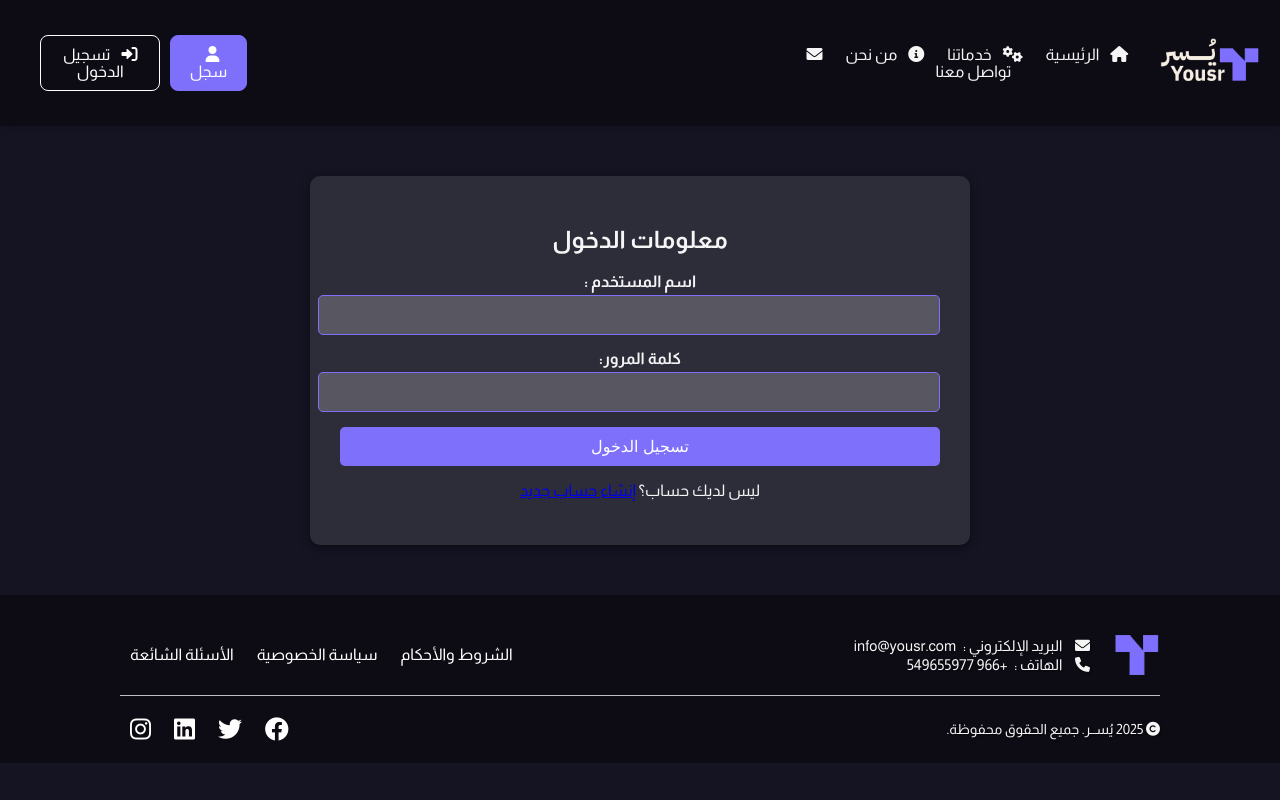
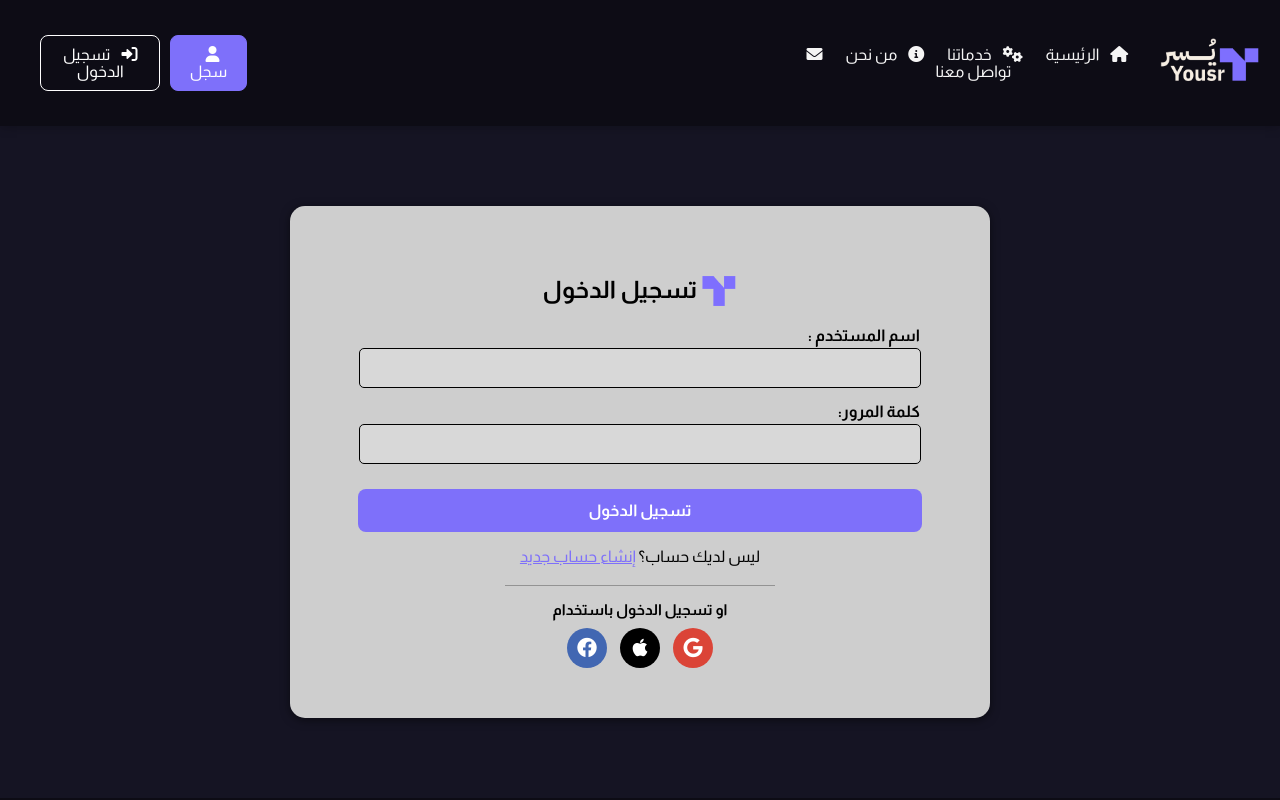
Before and after one commit to ShouqAl-mutairi/yousr, a plain HTML site: page html/login.html in a window 1280 px wide. Shown: the top 800 px of the page. Drawn offline with Linux system fonts and the light colour scheme.

Commit message:
Styles login and signup pages

```diff
--- a/css/auth.css
+++ b/css/auth.css
@@ -1,92 +1,157 @@
 /* style for login.html and sign-up.html */
 
-/* Form Container */
+.title {
+  display: flex;
+  justify-content: center;
+}
+
+.logo-title {
+  width: 35px;
+  height: 30px;
+  margin-top: 20px;
+  margin-left: 5px;
+}
+
 .form-container {
   max-width: 600px;
-    margin: 50px auto; /* Remove auto to align to right */
-    background: rgba(255, 255, 255, 0.1);
-    padding: 30px;
-    border-radius: 10px;
+  margin: 80px auto;
+  background: rgb(206, 206, 206);
+  color: black;
+  padding: 50px;
+  border-radius: 15px;
   box-shadow: 0 2px 10px rgba(0, 0, 0, 0.5);
-    position: relative; /* Allow for right alignment */
-    right: 0; /* Align to the right */
 }
 
-/* Additional styles remain unchanged */
-
-/* Fieldset Styles */
-fieldset {
-    border: none;
-}
-
-/* Legend Styles */
-legend {
-    font-size: 1.5em;
-    margin-bottom: 20px;
-    color: #f5f5f5;
-}
-
-/* Form Group Styles */
 .form-group {
   margin-bottom: 15px;
 }
 
-/* Label Styles */
 label {
   display: block;
   margin-bottom: 5px;
   font-weight: bold;
-    color: #f5f5f5;
+  color: #000000;
+  text-align: start;
+  margin: 4px 20px;
 }
 
-/* Input and Textarea Styles */
-input[type="text"],
-input[type="email"],
-input[type="password"],
-input[type="tel"],
-input[type="date"],
-input[type="number"],
-input[type="url"],
-textarea {
-    width: 100%;
+.form-input {
+  width: 90%;
   padding: 10px;
-    border: 1px solid #7e70fa;
+  border: 1px solid #000000;
   border-radius: 5px;
   font-size: 1em;
   background: rgba(255, 255, 255, 0.2);
-    color: #f5f5f5;
 }
 
-input[type="file"] {
-    padding: 5px;
+.form-input:focus {
+  border-color: #7e70fa;
+  outline: none;
 }
 
-/* Radio and Checkbox Styles */
 input[type="radio"],
 input[type="checkbox"] {
   margin-right: 10px;
 }
 
-/* Button Styles */
-button[type="submit"] {
+input[type="radio"]:checked,
+input[type="checkbox"]:checked {
+  outline: none;
+  accent-color: #7e70fa;
+}
+
+.radio-group label {
+    margin: 0 6px;
+}
+
+button {
+  margin-top: 10px;
   background-color: #7e70fa;
   color: white;
-    padding: 10px 20px;
+  padding: 13px 20px;
   border: none;
-    border-radius: 5px;
+  border-radius: 8px;
   cursor: pointer;
   font-size: 1em;
   transition: background-color 0.3s;
-    width: 100%;
+  width: 94%;
+  font-weight: bold;
+  font-family: "Almarai", sans-serif;
 }
 
-button[type="submit"]:hover {
-    background-color: #6a60d4;
+button:hover {
+  background-color: #3d377b;
 }
 
-/* Conditional Fields Section */
-#freelancer-fields h3,
-#client-fields h3 {
-    color: #f5f5f5;
-    margin: 15px 0;
+.date {
+  text-align: end;
 }
+
+.radio-group {
+  display: flex;
+}
+
+.label-header {
+  text-align: start;
+  margin-right: 20px;
+}
+
+p a {
+  color: #7e70fa;
+}
+
+p a:hover {
+  text-decoration: none;
+  color: #aca3f8;
+}
+
+.social-login {
+  margin-top: 20px;
+  text-align: center;
+}
+
+.divider {
+    width: 270px;
+    height: 1px;
+    background-color: #939393;
+    margin: 10px auto;
+}
+
+.social-login h3 {
+  margin-bottom: 10px;
+  font-size: 15px;
+}
+
+.btn-social {
+  display: inline-flex;
+  align-items: center;
+  justify-content: center;
+  width: 40px;
+  height: 40px;
+  border: none;
+  border-radius: 50%;
+  cursor: pointer;
+  color: #fff;
+  transition: transform 0.2s;
+  margin: 0 5px;
+}
+
+.btn-social.google {
+  background-color: #db4437;
+}
+
+.btn-social.apple {
+  background-color: #000;
+}
+
+.btn-social.facebook {
+  background-color: #4267b2;
+}
+
+.btn-social i {
+  font-size: 20px;
+}
+
+.btn-social:hover {
+  transform: scale(1.1);
+}
--- a/html/login.html
+++ b/html/login.html
@@ -34,7 +34,9 @@
           <a href="contact.html"><i class="fas fa-envelope"></i> تواصل معنا</a>
         </div>
         <div class="auth-buttons">
-            <a href="sign-up.html" class="btn primary"><i class="fas fa-user"></i> سجل</a>
+          <a href="sign-up.html" class="btn primary"
+            ><i class="fas fa-user"></i> سجل</a
+          >
           <a href="login.html" class="btn secondary"
             ><i class="fas fa-sign-in-alt"></i> تسجيل الدخول</a
           >
@@ -43,21 +45,49 @@
     </header>
 
     <main class="form-container">
-      <form
-        action="#"
-        method="post">
-          <h2>معلومات الدخول</h2>
+      <form action="#" method="post">
+        <div class="title">
+          <img class="logo-title" src="../assets/images/logo-without-text.png" alt="yousr logo" />
+          <h2>تسجيل الدخول</h2>
+        </div>
+
         <div class="form-group">
           <label for="username">اسم المستخدم :</label>
-            <input type="text" id="username" name="username" required />
+          <input
+            type="text"
+            id="username"
+            name="username"
+            class="form-input"
+            required
+          />
         </div>
         <div class="form-group">
           <label for="password">كلمة المرور:</label>
-            <input type="password" id="password" name="password" required />
+          <input
+            type="password"
+            id="password"
+            name="password"
+            class="form-input"
+            required
+          />
         </div>
         <button type="submit">تسجيل الدخول</button>
         <p>ليس لديك حساب؟ <a href="sign-up.html">إنشاء حساب جديد</a></p>
       </form>
+
+      <div class="social-login">
+        <div class="divider"></div>
+        <h3>او تسجيل الدخول باستخدام </h3>
+        <button class="btn-social google">
+          <i class="fab fa-google"></i>
+        </button>
+        <button class="btn-social apple">
+          <i class="fab fa-apple"></i>
+        </button>
+        <button class="btn-social facebook">
+          <i class="fab fa-facebook"></i>
+        </button>
+      </div>
     </main>
 
     <footer>
@@ -70,10 +100,13 @@
           />
           <div class="contact-info">
             <p>
-                <i class="fas fa-envelope"></i>  البريد الإلكتروني :
+              <i class="fas fa-envelope"></i> البريد الإلكتروني :
               <a href="mailto:info@yousr.com">info@yousr.com</a>
             </p>
-              <p> <i class="fas fa-phone"></i>  الهاتف :  <a href="tel:+123456789">+966 549655977</a></p>
+            <p>
+              <i class="fas fa-phone"></i> الهاتف :
+              <a href="tel:+123456789">+966 549655977</a>
+            </p>
           </div>
         </div>
         <div class="footer-left">
```
Also changed, not shown: html/sign-up.html (+20 -19 lines). Lines whose indentation alone changed are shown as unchanged.
